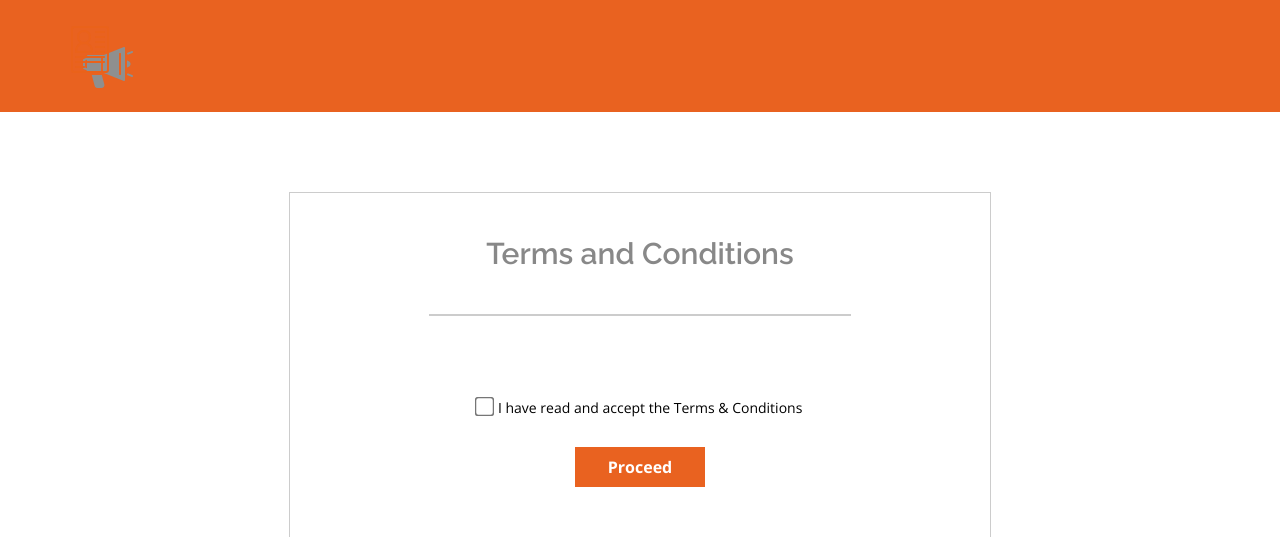
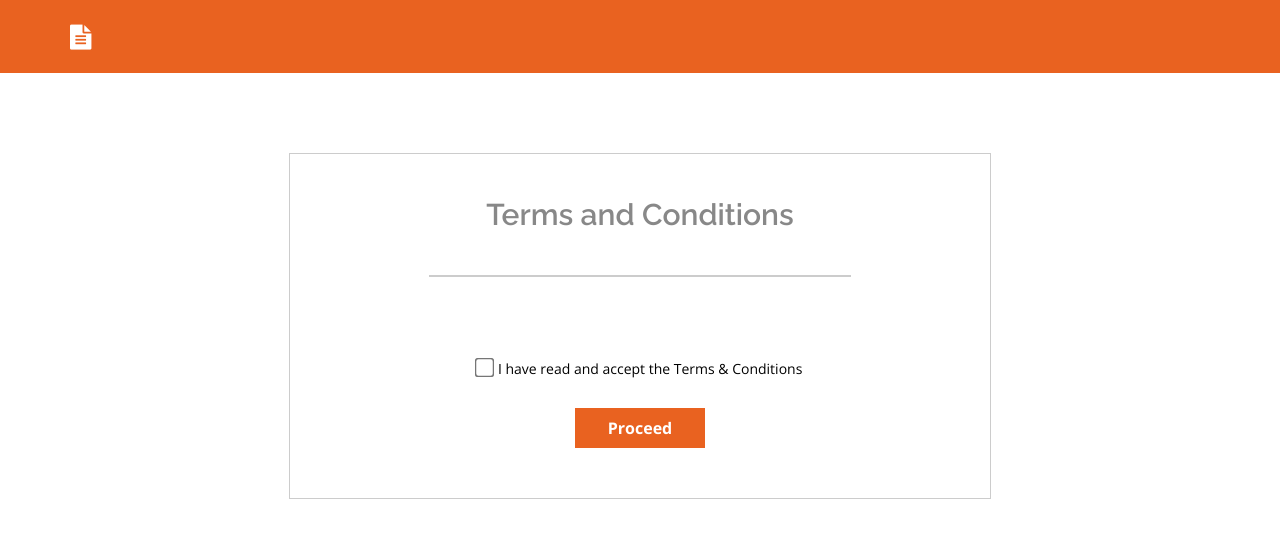
Before and after one commit to Nation-Connect/sashaktvihar, a PHP site: page /service_details.php?id=1 in a window 1280 px wide. Shown: the part 221-758 px from the top of the page. Run offline with PHP 8.4, Linux system fonts and the light colour scheme; data that the repository does not hold is empty; some libraries are stand-ins or nearby versions.

Commit message:
service_details page modification

```diff
--- a/service_details.php
+++ b/service_details.php
@@ -92,7 +92,7 @@
 							<div class="row">
 								<div class="col-md-12">
 									<div class="page-title">
-										<h2><img src="img/job-opportunities.png" style="width: 64px;">&nbsp;&nbsp;<?php echo $terms;?></h2>
+										<h2><i class="fa fa-file-text" aria-hidden="true"></i>&nbsp;&nbsp;<?php echo $title;?></h2>
 										<ul class="breadcrumb">
 
 										</ul>
```
